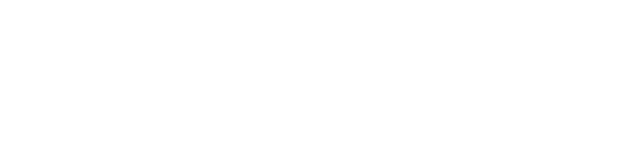
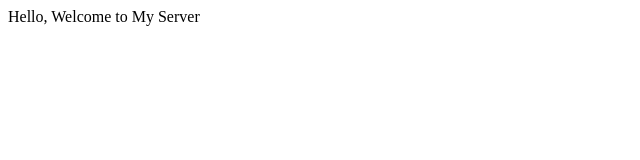
Before and after one commit to atg27/garrisonfullstack.com, a website: page index.html in a window 1280 px wide. Shown: the whole page, without its empty margins (0-640 px from the left). Drawn offline with Linux system fonts and the light colour scheme.

Commit message:
changes to body message

```diff
--- a/index-ws.js
+++ b/index-ws.js
@@ -56,6 +56,7 @@ wss.broadcast = function broadcast(data) {
 }
 
 /** end websockets */
+
 /** begin database */
 const sqlite = require('sqlite3');
 const db = new sqlite.Database(':memory:');
--- a/index.html
+++ b/index.html
@@ -2,7 +2,7 @@
 
 <head></head>
 
-<body></body>
+<body>Hello, Welcome to My Server</body>
 
 <script>
   //set protocol for websocket connection (difference in http vs https)
```
